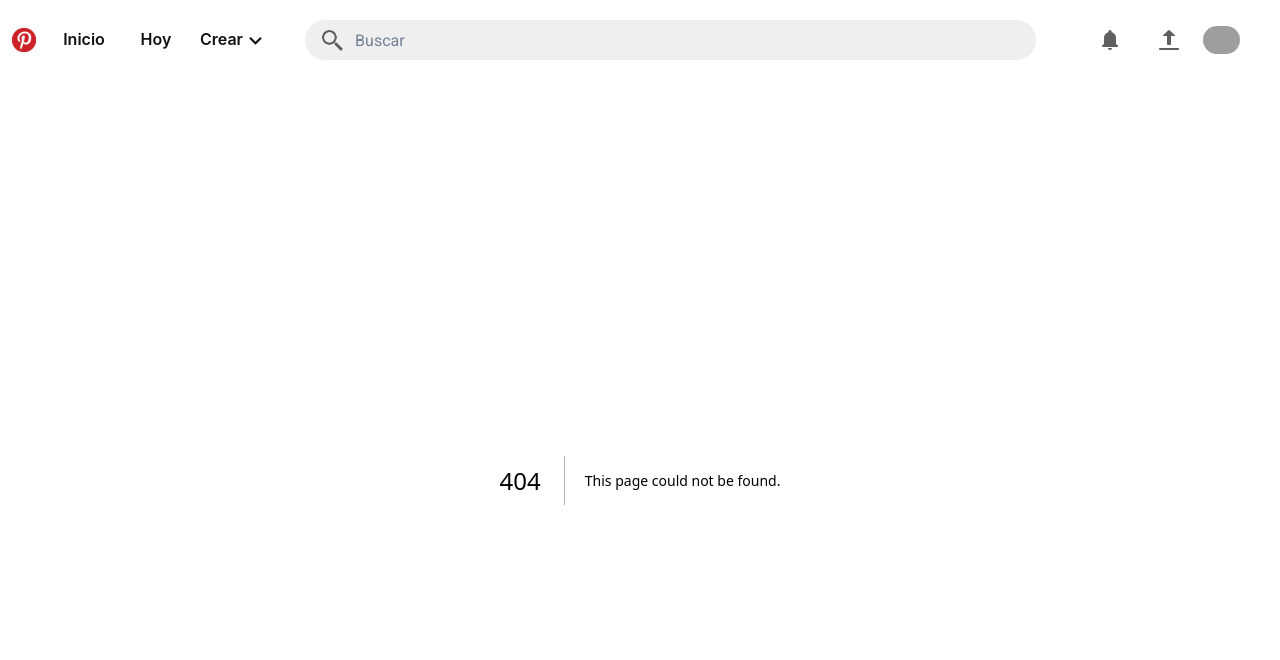
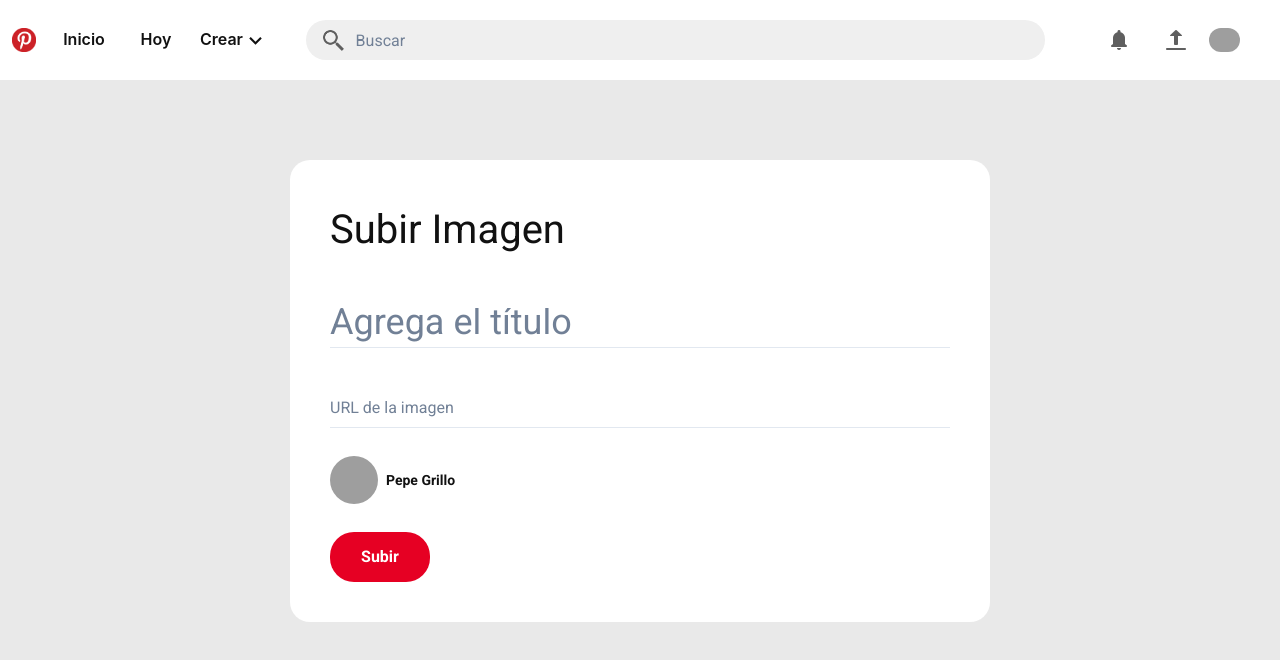
Before and after one commit to Nahuelluca20/pinterest-clone, a Next.js app: page /pin-builder in a window 1280 px wide. Before the commit this address had no page. Shown: the top 660 px of the page. Built offline with nearby package versions, Linux system fonts and the light colour scheme; grey boxes are pictures that could not be loaded.

Commit message:
add: comments in pin and upload pin

```diff
--- a/app/components/Buttons/ButtonHovered.js
+++ b/app/components/Buttons/ButtonHovered.js
@@ -1,7 +1,27 @@
 import {Button} from "@chakra-ui/react";
 
-function ButtonHovered({bgColor, bgColorHover, text, px, py, fontWeight, colorText}) {
+function ButtonHovered({bgColor, bgColorHover, text, px, py, fontWeight, colorText, onClick}) {
   return (
+    <>
+      {onClick ? (
+        <Button
+          _hover={{
+            background: `${bgColorHover}`,
+          }}
+          bgColor={bgColor}
+          border="none"
+          borderRadius={"24px"}
+          color={colorText}
+          cursor={"pointer"}
+          fontSize={"16px"}
+          fontWeight={fontWeight}
+          px={px}
+          py={py}
+          onClick={() => onClick()}
+        >
+          {text}
+        </Button>
+      ) : (
         <Button
           _hover={{
             background: `${bgColorHover}`,
@@ -18,6 +38,8 @@ function ButtonHovered({bgColor, bgColorHover, text, px, py, fontWeight, colorTe
         >
           {text}
         </Button>
+      )}
+    </>
   );
 }
 
--- /dev/null
+++ b/app/components/Cards/Comments.js
@@ -0,0 +1,34 @@
+import {Stack, Text, Image, HStack, Link} from "@chakra-ui/react";
+
+function Comments({commment}) {
+  return (
+    <HStack>
+      <Image
+        borderRadius={"999%"}
+        height={"32px"}
+        src="https://disneynews.us/wp-content/uploads/2019/11/Jiminy-Cricket-Pinocchio-disney-289x300.jpg"
+        width={"32px"}
+      />
+      <Stack spacing={0}>
+        <HStack mt={3}>
+          <Link color={"#111"} fontSize={"16px"} fontWeight={500} href="/profile">
+            @pepeGrillo
+          </Link>
+          <Text color={"#111"} fontSize={"16px"} fontWeight={400}>
+            {commment}
+          </Text>
+        </HStack>
+        <HStack>
+          <Text color={"#5f5f5f"} fontSize={"14px"} fontWeight={400}>
+            7mo
+          </Text>
+          <Text color={"#5f5f5f"} fontSize={"14px"} fontWeight={600}>
+            Responder
+          </Text>
+        </HStack>
+      </Stack>
+    </HStack>
+  );
+}
+
+export default Comments;
--- a/app/components/NavBar/Navbar.js
+++ b/app/components/NavBar/Navbar.js
@@ -137,23 +137,24 @@ function Navbar({onClick, show}) {
           alt={"Notificaciones"}
           img={BellLogo}
           imgContainerHeight={"48px"}
-          imgContainerWidth={"70px"}
+          imgContainerWidth={"80px"}
           imgHeight={24}
           imgWidth={24}
           label={"Notificaciones"}
           mtTooltip={2}
         />
-
+        <Link as={NextLink} href="/pin-builder">
           <IconButton
             alt={"Subir Imagen"}
             img={UploadLogo}
             imgContainerHeight={"48px"}
-          imgContainerWidth={"70px"}
+            imgContainerWidth={"50px"}
             imgHeight={24}
             imgWidth={24}
             label={"Subir Imagen"}
             mtTooltip={2}
           />
+        </Link>
 
         <Tooltip
           aria-label={"Tu perfil"}
--- /dev/null
+++ b/app/pin-builder/page.js
@@ -0,0 +1,92 @@
+"use client";
+import {useState} from "react";
+import {Link as NextLink} from "next/link";
+import {Stack, Text, Input, Link, HStack, Image} from "@chakra-ui/react";
+import ButtonHovered from "app/components/Buttons/ButtonHovered";
+import {PostPin} from "app/services/testing.service";
+
+function PinBuilder() {
+  const postPin = async () => {
+    await PostPin(image, title);
+    await setStatus(true);
+  };
+
+  const [image, setImage] = useState("");
+  const [title, setTitle] = useState("");
+  const [status, setStatus] = useState(false);
+
+  return (
+    <Stack
+      alignItems={"center"}
+      bg={"#e9e9e9"}
+      color={"#111"}
+      height={"100vh"}
+      overflow={"hidden"}
+      pb={10}
+      width={"100%"}
+    >
+      {status ? (
+        <Link as={NextLink} href="/" pt={30} style={{textDecoration: "none"}}>
+          <ButtonHovered
+            bgColor={"#e60023"}
+            bgColorHover={"#ad081b"}
+            colorText={"white"}
+            fontWeight={600}
+            px={"15px"}
+            py={"25px"}
+            text={"Ir al feed de inicio"}
+          />
+        </Link>
+      ) : (
+        <Stack>
+          <Stack bg={"white"} borderRadius={"20px"} mt={20} p={"40px"} width={"700px"}>
+            <Text fontSize={"40px"} fontWeight={400}>
+              Subir Imagen
+            </Text>
+            <Stack pt={10} spacing={10}>
+              <Input
+                fontSize="36px"
+                pb={3}
+                placeholder="Agrega el título"
+                value={title}
+                variant="flushed"
+                onChange={(e) => setTitle(e.target.value)}
+              />
+              <Input
+                placeholder="URL de la imagen"
+                value={image}
+                variant="flushed"
+                onChange={(e) => setImage(e.target.value)}
+              />
+            </Stack>
+            <HStack pt={5}>
+              <Image
+                borderRadius={"999%"}
+                height={"48px"}
+                src="https://disneynews.us/wp-content/uploads/2019/11/Jiminy-Cricket-Pinocchio-disney-289x300.jpg"
+                width={"48px"}
+              />
+              <Text color={"#111"} fontSize={"14px"} fontWeight={600}>
+                Pepe Grillo
+              </Text>
+            </HStack>
+            <Stack pt={5} width={"100px"}>
+              <ButtonHovered
+                bgColor={"#e60023"}
+                bgColorHover={"#ad081b"}
+                colorText={"white"}
+                fontWeight={600}
+                px={"15px"}
+                py={"25px"}
+                text={"Subir"}
+                onClick={postPin}
+              />
+            </Stack>
+          </Stack>
+        </Stack>
+      )}
+    </Stack>
+  );
+}
+
+export default PinBuilder;
--- a/app/services/testing.service.js
+++ b/app/services/testing.service.js
@@ -7,3 +7,14 @@ export const TestingService = () => {
 export const GetCardById = (id) => {
   return axios.get(`http://localhost:3001/api/card/${id}`);
 };
+
+export const PostPin = (img, title) => {
+  return axios.post(`http://localhost:3001/api/card`, {
+    img: img,
+    link: "https://www.tumblr.com/aes-tivate",
+    title: title,
+    userName: "@pepeGrillo",
+    userImg:
+      "https://disneynews.us/wp-content/uploads/2019/11/Jiminy-Cricket-Pinocchio-disney-289x300.jpg",
+  });
+};
```
Also changed, not shown: app/components/Inputs/AddComment.js (added, +24 -0 lines), app/pin/[id]/page.js (+32 -7 lines), 1 other file (tests, documents, lock files or other folders). Lines whose indentation alone changed are shown as unchanged.
